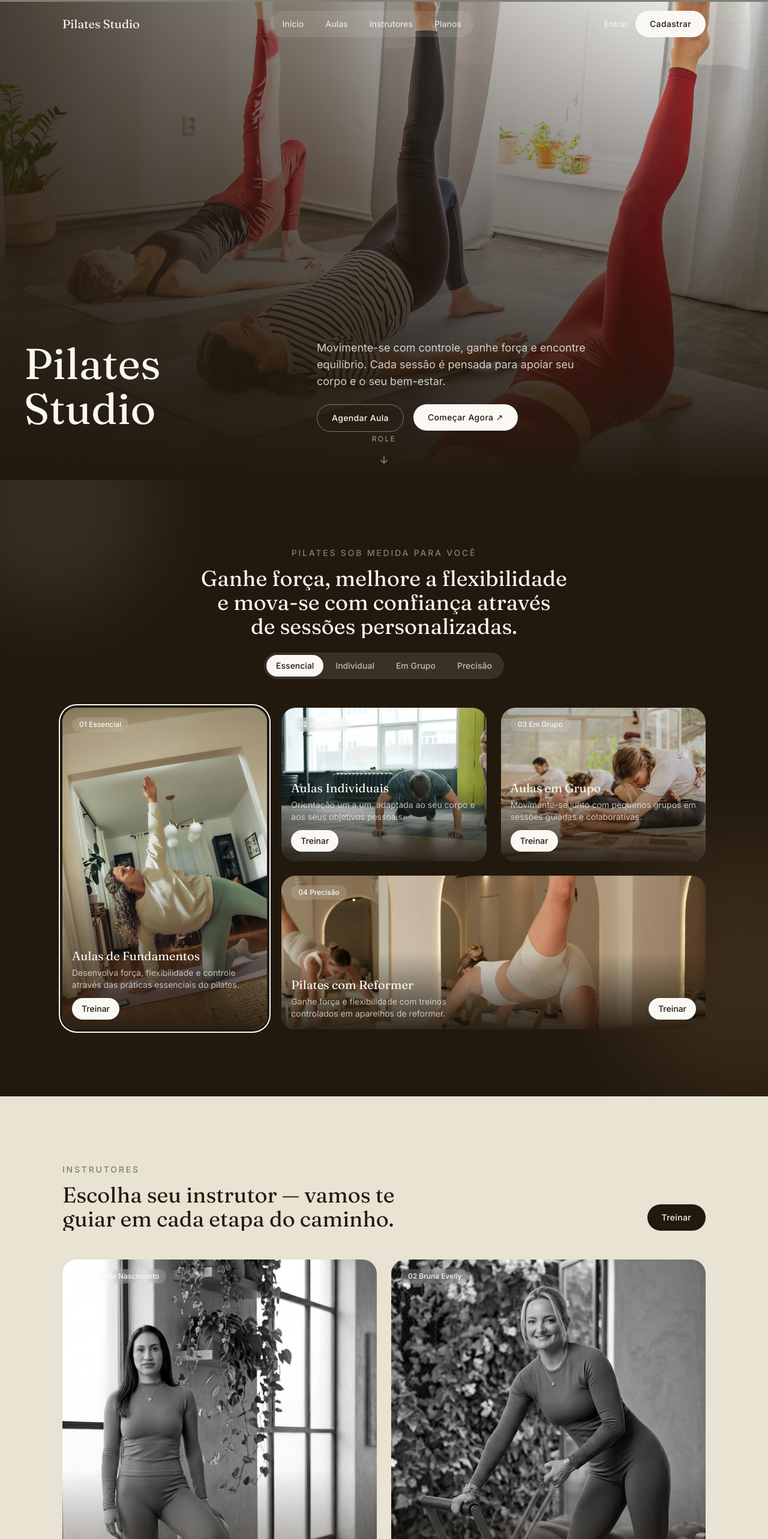
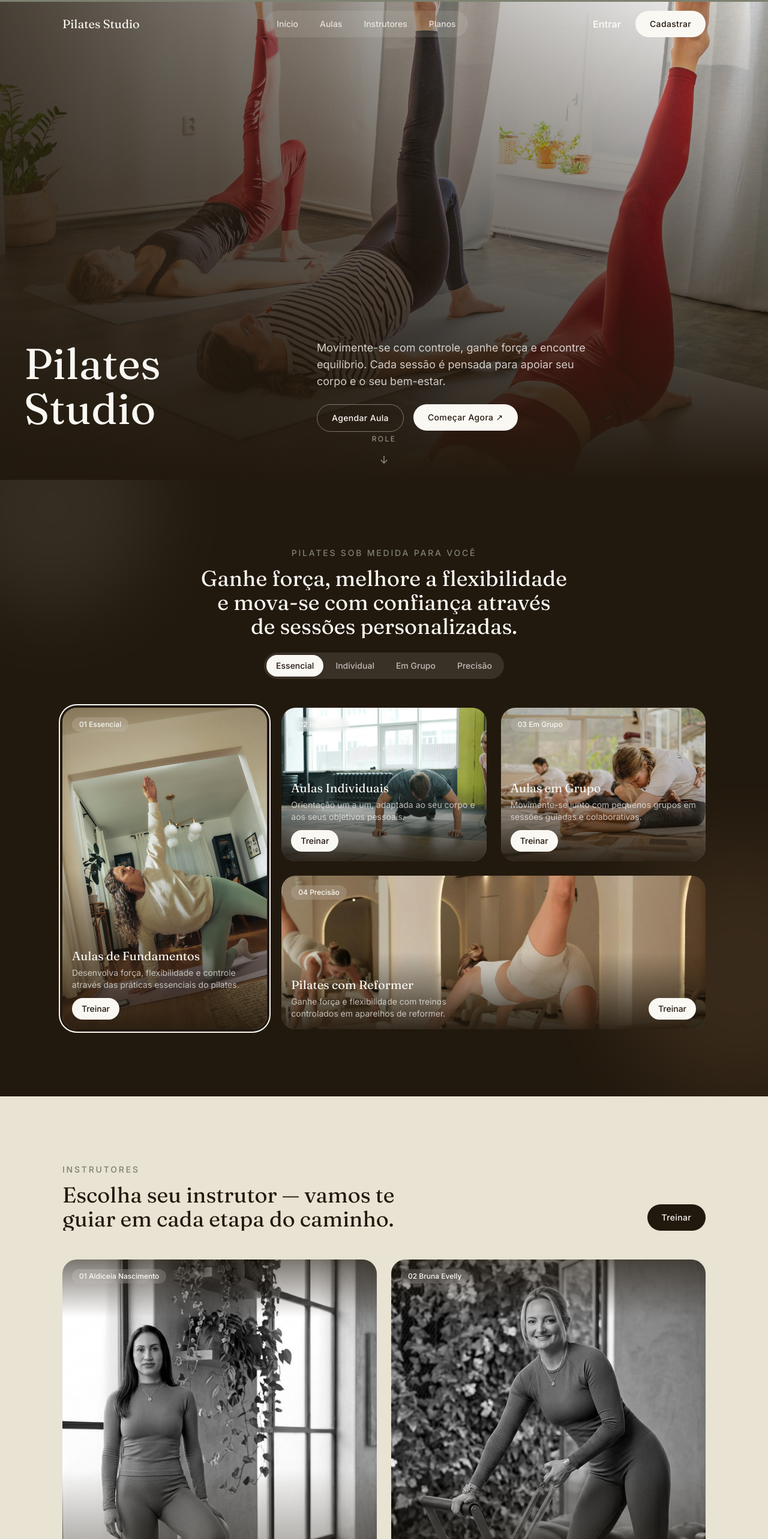
Before and after one commit to saulomedeirosguerreiro/pilates-ui, a React (Vite) app: page / in a window 1280 px wide. Shown: the top 2566 px of the page at 60% size. Built offline with nearby package versions, Linux system fonts and the light colour scheme.

Commit message:
feat: add gradient overlay to instructor images for improved visual appeal

```diff
--- a/src/components/layout/Header.tsx
+++ b/src/components/layout/Header.tsx
@@ -2,7 +2,6 @@ import { useState } from 'react'
 import { motion, useMotionValueEvent, useScroll } from 'motion/react'
 import { useLocation } from 'react-router'
 import { useSiteConfig } from '../../config/useSiteConfig'
-import { MagneticButton } from '../motion/MagneticButton'
 import { LinkButton } from '../ui/Button'
 import { Container } from '../ui/Container'
 
@@ -61,26 +60,22 @@ export function Header() {
           ))}
         </nav>
 
-        <div className="hidden items-center gap-3 md:flex">
+        <div className="hidden items-center gap-6 md:flex">
           {isCadastroPage ? (
-            <MagneticButton>
             <LinkButton variant="light" href="/entrar">
               Entrar
             </LinkButton>
-            </MagneticButton>
           ) : (
             <>
               <a
                 href="/entrar"
-                className="text-off-white/80 hover:text-off-white font-sans text-sm font-medium"
+                className="text-off-white hover:text-off-white/80 font-sans text-base font-semibold transition-colors motion-reduce:transition-none"
               >
                 Entrar
               </a>
-              <MagneticButton>
               <LinkButton variant="light" href="/cadastro">
                 Cadastrar
               </LinkButton>
-              </MagneticButton>
             </>
           )}
         </div>
--- a/src/components/sections/Instructors.tsx
+++ b/src/components/sections/Instructors.tsx
@@ -49,6 +49,7 @@ export function Instructors() {
                 imgClassName={IMAGE_POSITION[index]}
               />
               <div className="from-brown-deep/90 pointer-events-none absolute inset-0 bg-gradient-to-t via-transparent to-transparent" />
+              <div className="from-brown-deep/60 pointer-events-none absolute inset-x-0 top-0 h-24 bg-gradient-to-b to-transparent" />
 
               <span className="bg-off-white/15 text-off-white absolute top-4 left-4 rounded-full px-3 py-1 font-sans text-xs font-medium backdrop-blur">
                 {instructor.index} {instructor.name}
```
Lines whose indentation alone changed are shown as unchanged.
